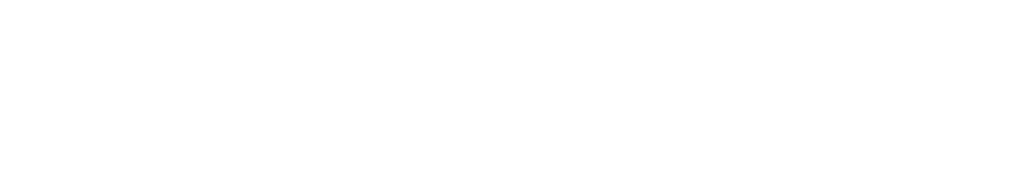
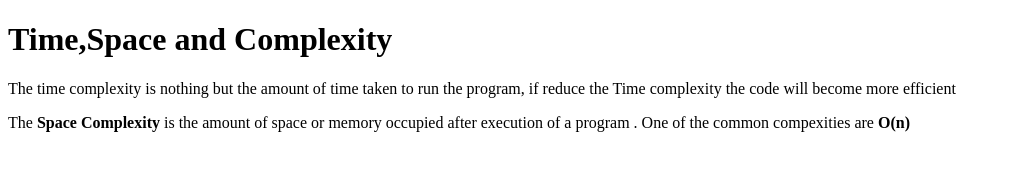
Before and after one commit to acciojob/time-and-space-complexity-AslamAsh, a website: page main.html in a window 1280 px wide. Shown: the whole page, without its empty margins (0-1011 px from the left). Drawn offline with Linux system fonts and the light colour scheme.

Commit message:
created a submission

```diff
--- a/main.html
+++ b/main.html
@@ -8,6 +8,9 @@
 
 <body>
 	<!-- the entire body must be written by student -->
+	<h1> Time,Space and Complexity</h1>
+	<P> The time complexity is nothing but the amount of time taken to run the program, if reduce the Time complexity the code will become more efficient</P>
+	<p> The <b>Space Complexity</b> is the amount of space or memory occupied after execution of a program . One of the common compexities are <b>O(n)</b></p>
     <script type="text/javascript" src="./script.js">
 </script>
 
```
